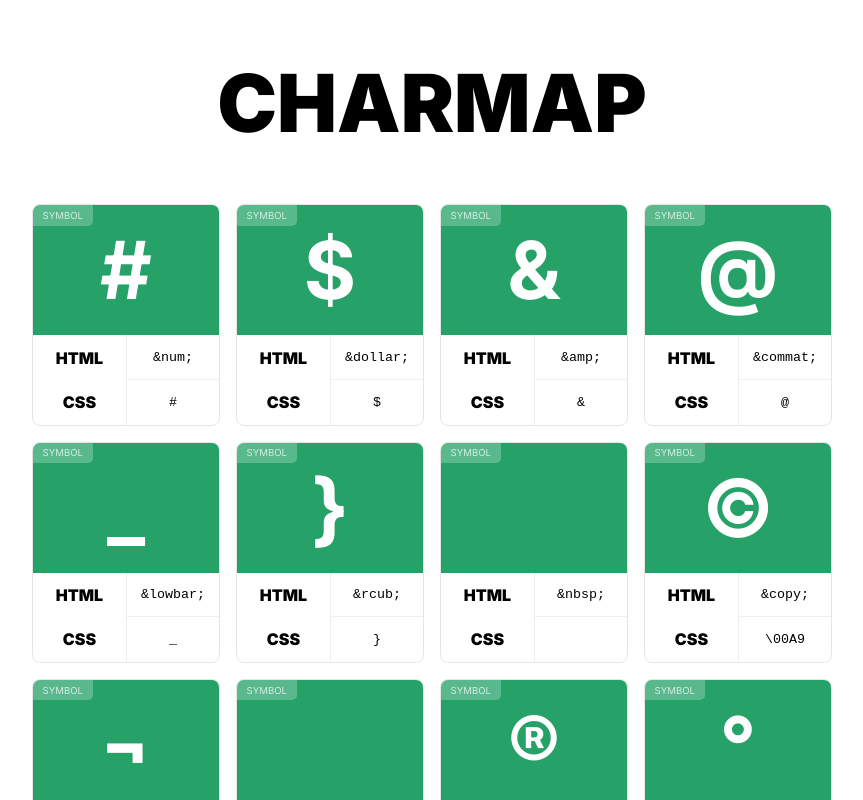
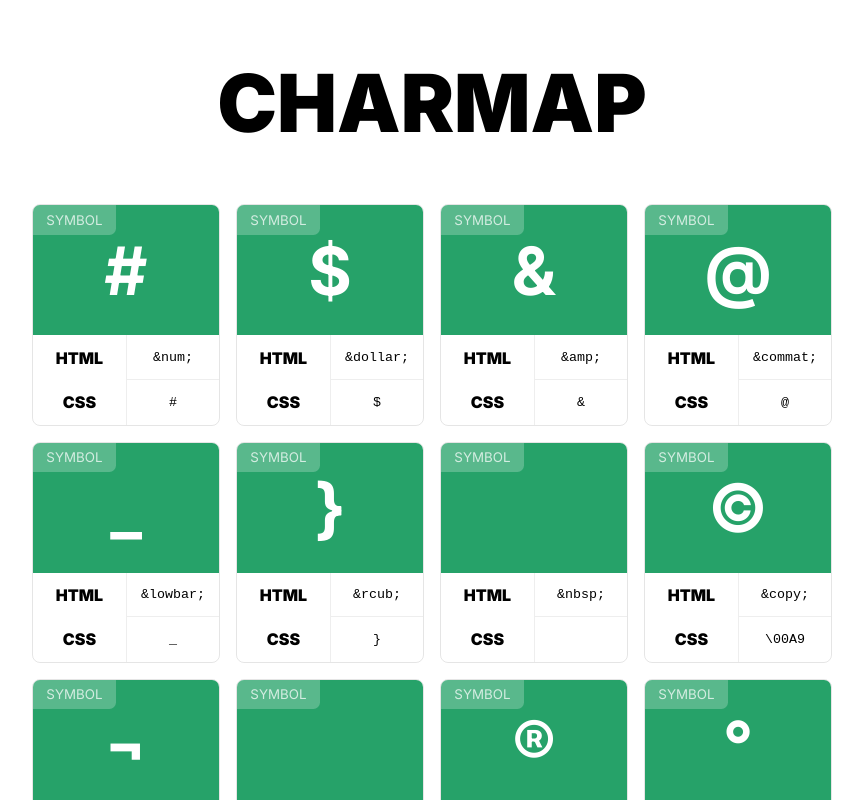
Before and after one commit to elvessousa/charmap, a Next.js app: page / in a window 1280 px wide. Shown: the top 800 px of the page, without its empty margins (208-1071 px from the left). Built offline with nearby package versions, Linux system fonts and the light colour scheme.

Commit message:
Dynamic styling based on category.

```diff
--- a/components/Character/index.tsx
+++ b/components/Character/index.tsx
@@ -29,7 +29,7 @@ const Character: React.FC<CardProps> = ({ entity, code, type }) => {
 
   return (
     <Card>
-      <Letter category={type}>
+      <Letter category={type} onClick={(e) => copyCode(e)}>
         <span>{type}</span>
         <h4 dangerouslySetInnerHTML={{ __html: `${entity}` }} />
         {copied && <div>Copied</div>}
--- a/components/Character/styles.ts
+++ b/components/Character/styles.ts
@@ -32,14 +32,16 @@ type LetterProps = {
   category: string;
 };
 
-export const Letter = styled.div<LetterProps>`
-  background: #000;
+export const Letter = styled.button<LetterProps>`
+  background: ${(props) => props.category && colors[props.category]};
+  border: none;
   color: #fff;
+  cursor: pointer;
   text-align: center;
+  width: 100%;
   height: 130px;
   padding: 1em;
   position: relative;
-  background-color: ${(props) => props.category && colors[props.category]};
 
   h4 {
     font-size: 5em;
@@ -55,7 +57,7 @@ export const Letter = styled.div<LetterProps>`
     position: absolute;
     top: 0;
     left: 0;
-    font-size: 0.6em;
+    font-size: 1em;
     padding: 0.5em 1em;
     text-transform: uppercase;
   }
@@ -64,7 +66,7 @@ export const Letter = styled.div<LetterProps>`
     background: #fc0;
     color: #000;
     border-radius: 0.3em;
-    font-size: 0.8em;
+    font-size: 1em;
     font-weight: bold;
     padding: 0.5em;
     position: absolute;
--- a/styles/globals.css
+++ b/styles/globals.css
@@ -1,9 +1,15 @@
-@import url('https://fonts.googleapis.com/css2?family=Inter:wght@400;700;900&display=swap');
+@import url("https://fonts.googleapis.com/css2?family=Inter:wght@400;700;900&display=swap");
 html,
 body {
   padding: 0;
   margin: 0;
-  font-family: 'Inter', sans-serif;
+  font-family: "Inter", sans-serif;
+  -webkit-font-smoothing: antialiased;
+  -moz-osx-font-smoothing: grayscale;
+}
+
+button {
+  font-family: "Inter", sans-serif;
   -webkit-font-smoothing: antialiased;
   -moz-osx-font-smoothing: grayscale;
 }
```
